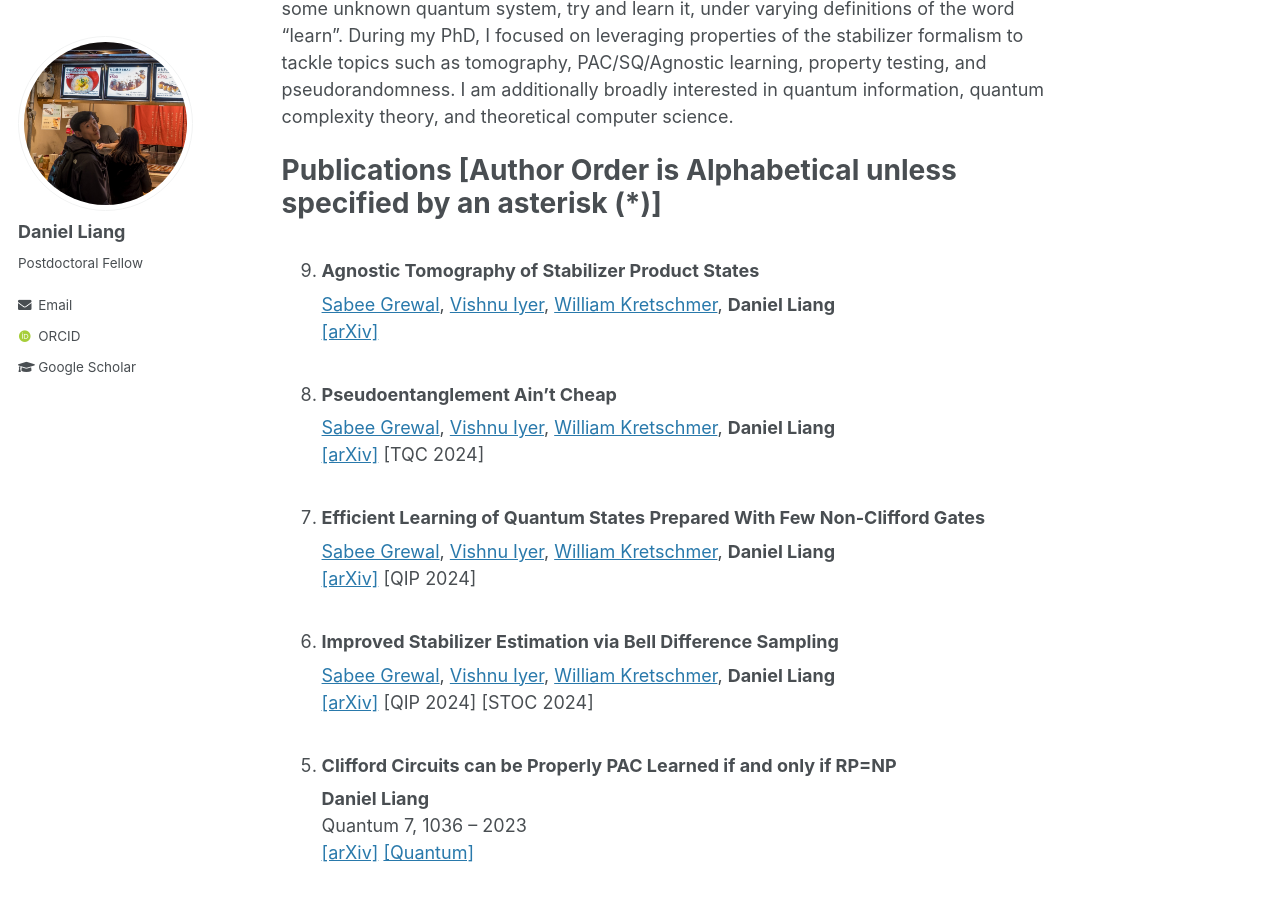
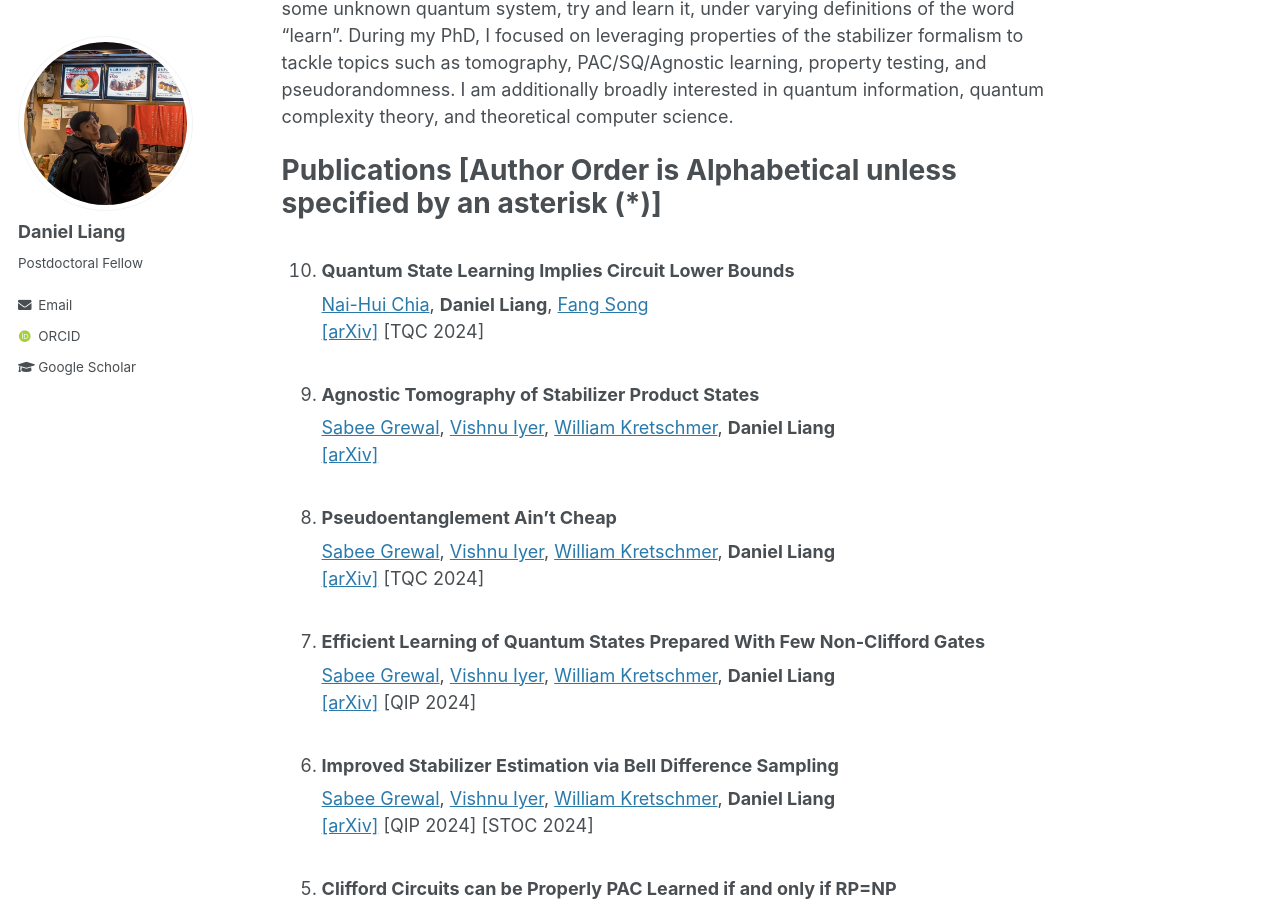
Before and after one commit to Daniel-You-Liang/Daniel-You-Liang.github.io, a Jekyll site: the page built from _pages/about.md, in a window 1280 px wide and 900 px high, scrolled down 343 px. Built offline with Jekyll 4.4.1, drawn with Linux system fonts in a browser that asks for light colours; some web fonts are replaced.

Commit message:
Added learning -> lower bounds paper

```diff
--- a/_pages/about.md
+++ b/_pages/about.md
@@ -16,6 +16,8 @@ My focus is on the application of learning theory to quantum problems. That is,
 
 Publications \[Author Order is Alphabetical unless specified by an asterisk (*)\]
 ======
+1. ### Quantum State Learning Implies Circuit Lower Bounds
+[Nai-Hui Chia](https://sites.google.com/view/naihuichia),  **Daniel Liang**, [Fang Song](https://fangsong.info/)<br />[[arXiv]](https://arxiv.org/abs/2405.10242) \[TQC 2024\]
 1. ### Agnostic Tomography of Stabilizer Product States
 [Sabee Grewal](https://sabeegrewal.com/), [Vishnu Iyer](https://vishnuiyer.org/), [William Kretschmer](https://www.cs.utexas.edu/~kretsch/), **Daniel Liang**<br />[[arXiv]](https://arxiv.org/abs/2404.03813)
 1. ### Pseudoentanglement Ain't Cheap
```
